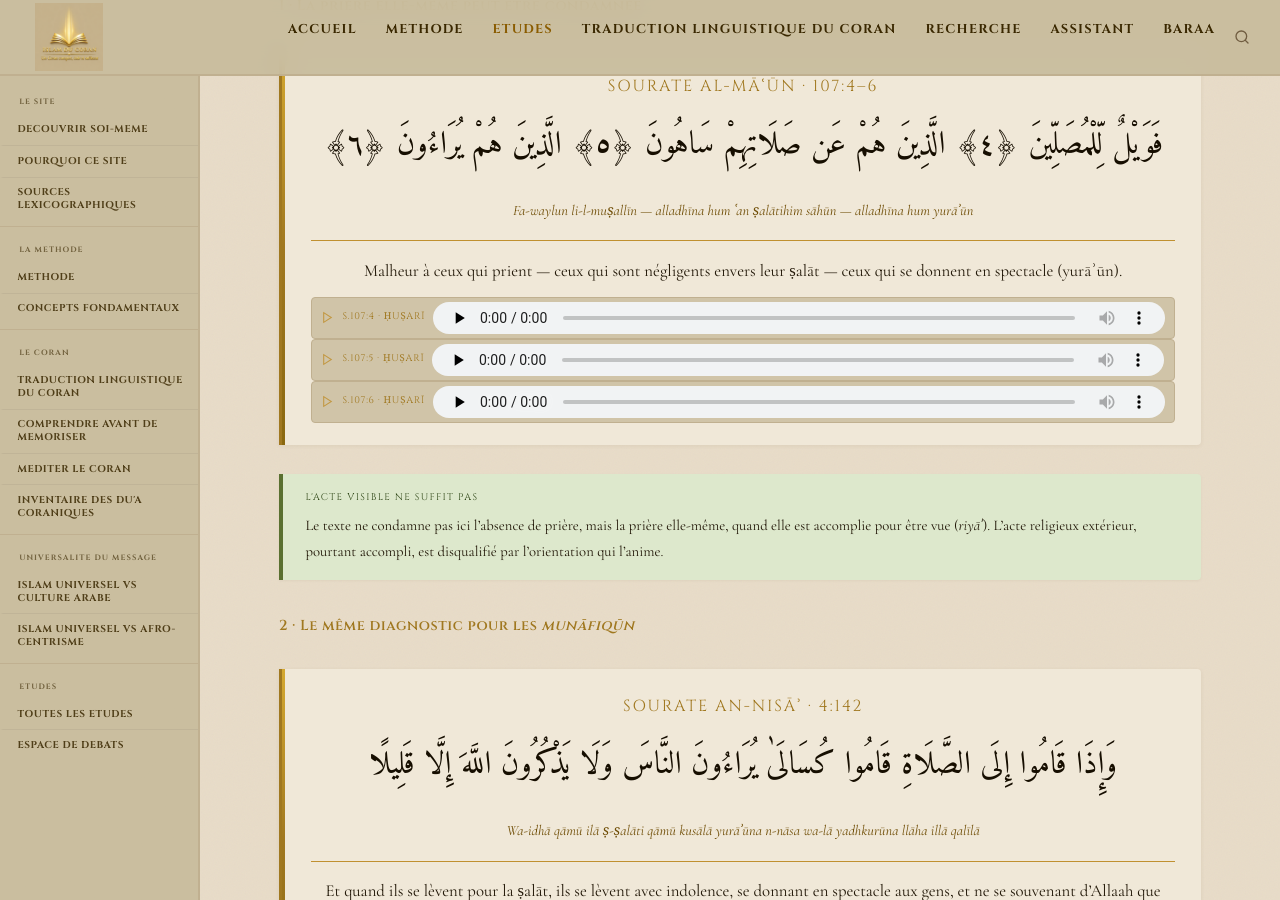
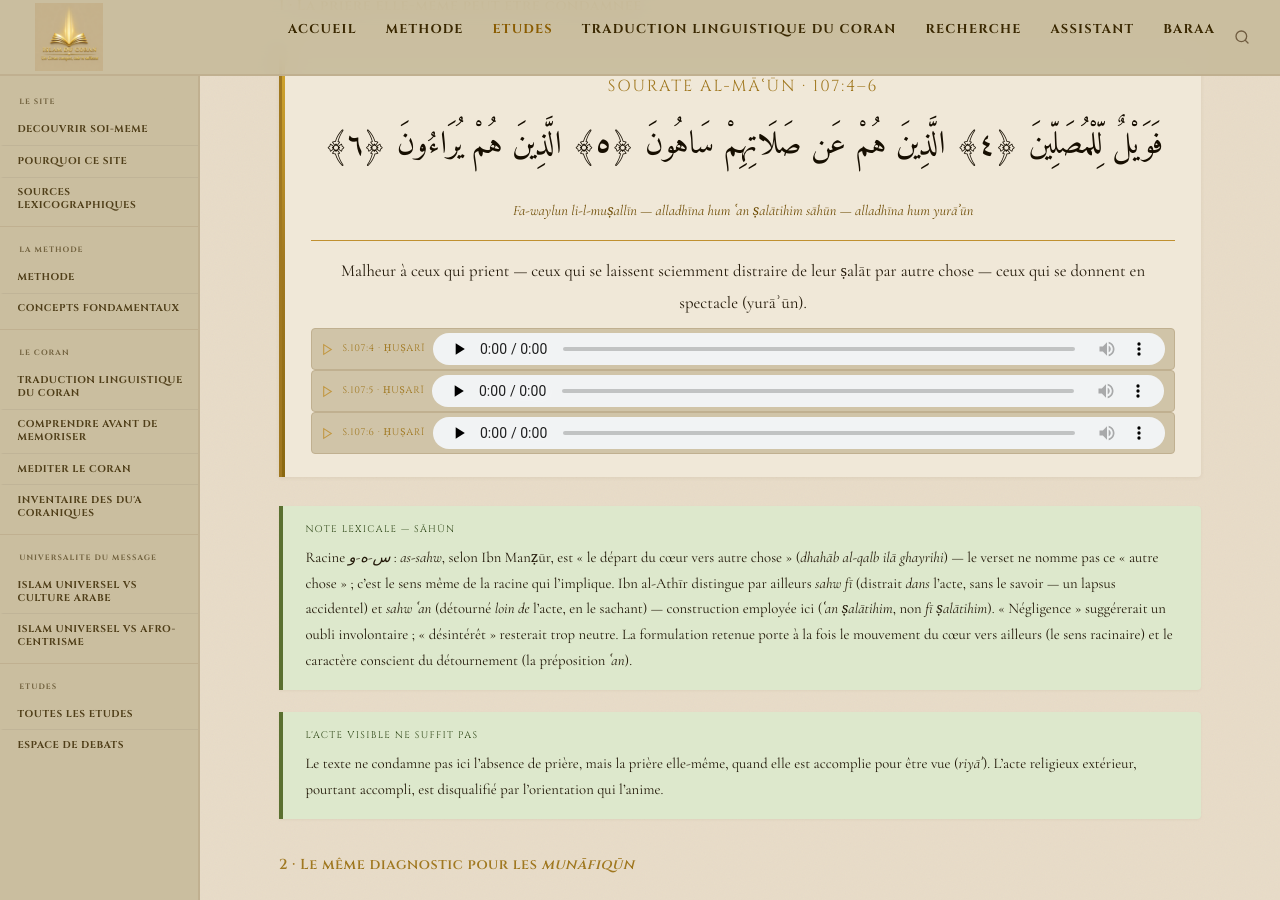
Before and after one commit to Makhuwcoder/islamducoran, a Jekyll site: the page built from _etudes/muttaqun.md, in a window 1280 px wide and 900 px high, scrolled down 7103 px. Built offline with Jekyll 4.4.1, drawn with Linux system fonts in a browser that asks for light colours.

Commit message:
Précision S.107:5 (sāhūn) : traduction et note lexicale sur as-sahw

```diff
--- a/_etudes/muttaqun.md
+++ b/_etudes/muttaqun.md
@@ -86,7 +86,9 @@ Ce texte place la *taqwā* et son opposé (*fujūr*, la transgression qui rompt
 
 ### 1 · La prière elle-même peut être condamnée
 
-{% include verset.html ref="Sourate Al-Māʿūn · 107:4–6" ar="فَوَيْلٌ لِّلْمُصَلِّينَ ﴿٤﴾ الَّذِينَ هُمْ عَن صَلَاتِهِمْ سَاهُونَ ﴿٥﴾ الَّذِينَ هُمْ يُرَاءُونَ ﴿٦﴾" trl="*Fa-waylun li-l-muṣallīn — alladhīna hum ʿan ṣalātihim sāhūn — alladhīna hum yurāʾūn*" trad="Malheur à ceux qui prient — ceux qui sont négligents envers leur ṣalāt — ceux qui se donnent en spectacle (yurāʾūn)." %}
+{% include verset.html ref="Sourate Al-Māʿūn · 107:4–6" ar="فَوَيْلٌ لِّلْمُصَلِّينَ ﴿٤﴾ الَّذِينَ هُمْ عَن صَلَاتِهِمْ سَاهُونَ ﴿٥﴾ الَّذِينَ هُمْ يُرَاءُونَ ﴿٦﴾" trl="*Fa-waylun li-l-muṣallīn — alladhīna hum ʿan ṣalātihim sāhūn — alladhīna hum yurāʾūn*" trad="Malheur à ceux qui prient — ceux qui se laissent sciemment distraire de leur ṣalāt par autre chose — ceux qui se donnent en spectacle (yurāʾūn)." %}
+
+{% include callout.html type="dit" label="Note lexicale — sāhūn" content="Racine *س-ه-و* : *as-sahw*, selon Ibn Manẓūr, est « le départ du cœur vers autre chose » (*dhahāb al-qalb ilā ghayrihi*) — le verset ne nomme pas ce « autre chose » ; c'est le sens même de la racine qui l'implique. Ibn al-Athīr distingue par ailleurs *sahw fī* (distrait *dans* l'acte, sans le savoir — un lapsus accidentel) et *sahw ʿan* (détourné *loin de* l'acte, en le sachant) — construction employée ici (*ʿan ṣalātihim*, non *fī ṣalātihim*). « Négligence » suggérerait un oubli involontaire ; « désintérêt » resterait trop neutre. La formulation retenue porte à la fois le mouvement du cœur vers ailleurs (le sens racinaire) et le caractère conscient du détournement (la préposition *ʿan*)." %}
 
 {% include callout.html type="dit" label="L'acte visible ne suffit pas" content="Le texte ne condamne pas ici l'absence de prière, mais la prière elle-même, quand elle est accomplie pour être vue (*riyāʾ*). L'acte religieux extérieur, pourtant accompli, est disqualifié par l'orientation qui l'anime." %}
 
```
